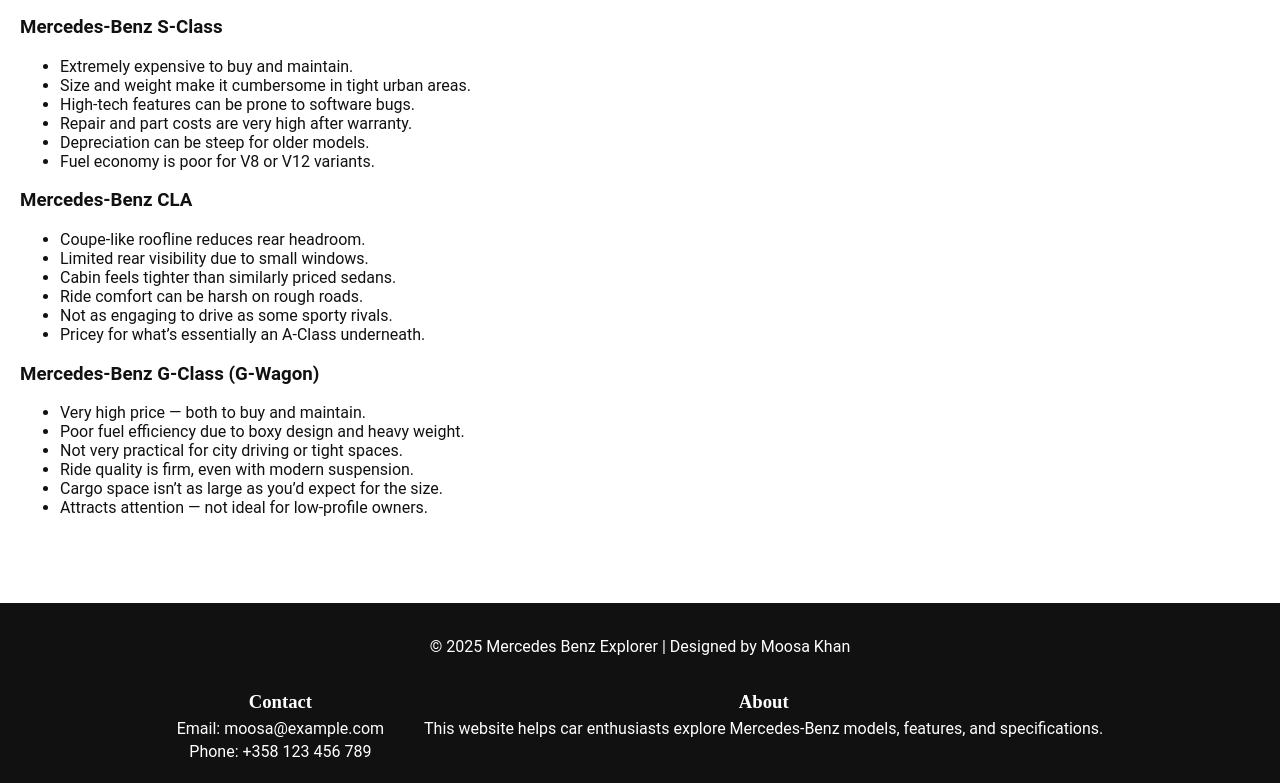
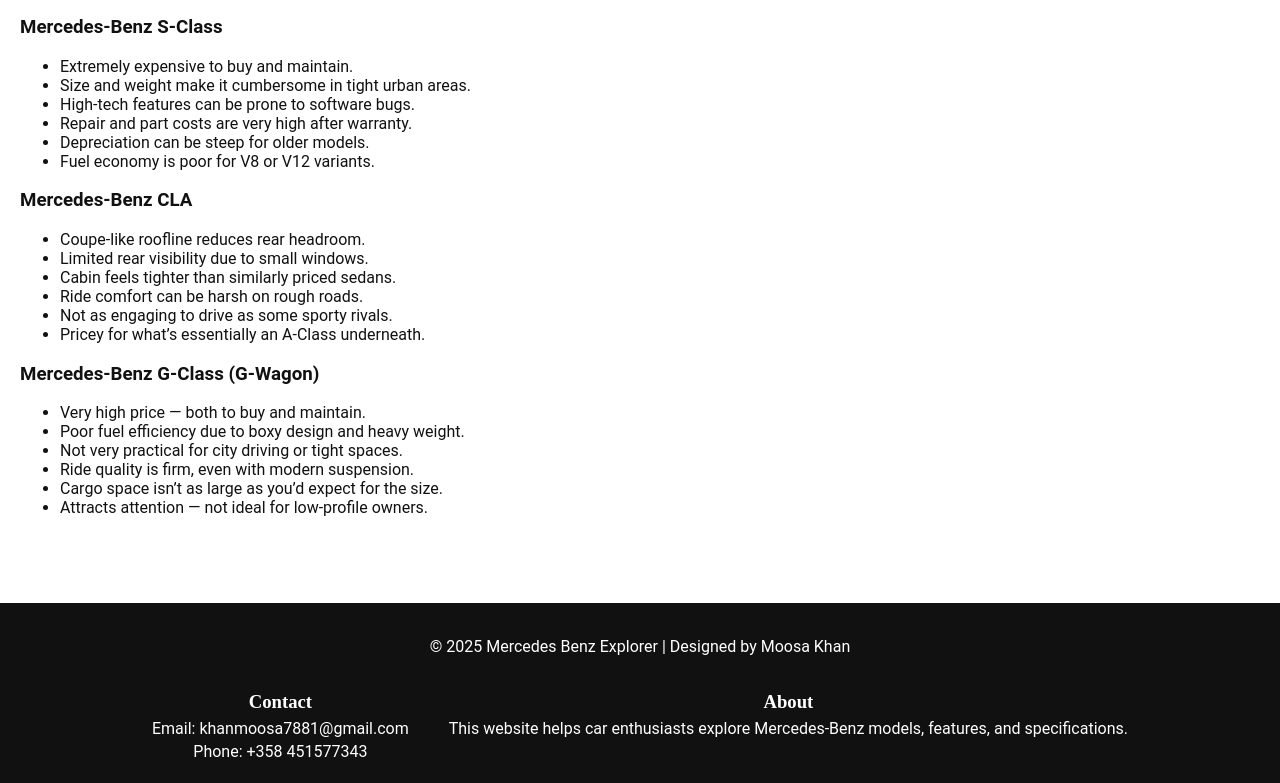
Before and after one commit to Muhamkha40/mercedeswesbite, a plain HTML site: page drawbacks.html in a window 1280 px wide. Shown: the part 719-1502 px from the top of the page. Drawn offline with Linux system fonts and the light colour scheme.

Commit message:
updated contact info

```diff
--- a/drawbacks.html
+++ b/drawbacks.html
@@ -88,8 +88,8 @@
     <div class="footer-extra">
       <div class="footer-section">
         <h3>Contact</h3>
-        <p>Email: moosa@example.com</p>
-        <p>Phone: +358 123 456 789</p>
+        <p>Email: khanmoosa7881@gmail.com</p>
+        <p>Phone: +358 451577343</p>
       </div>
       <div class="footer-section">
         <h3>About</h3>
```
Also changed, not shown: index.html (+2 -2 lines), models.html (+2 -2 lines).
